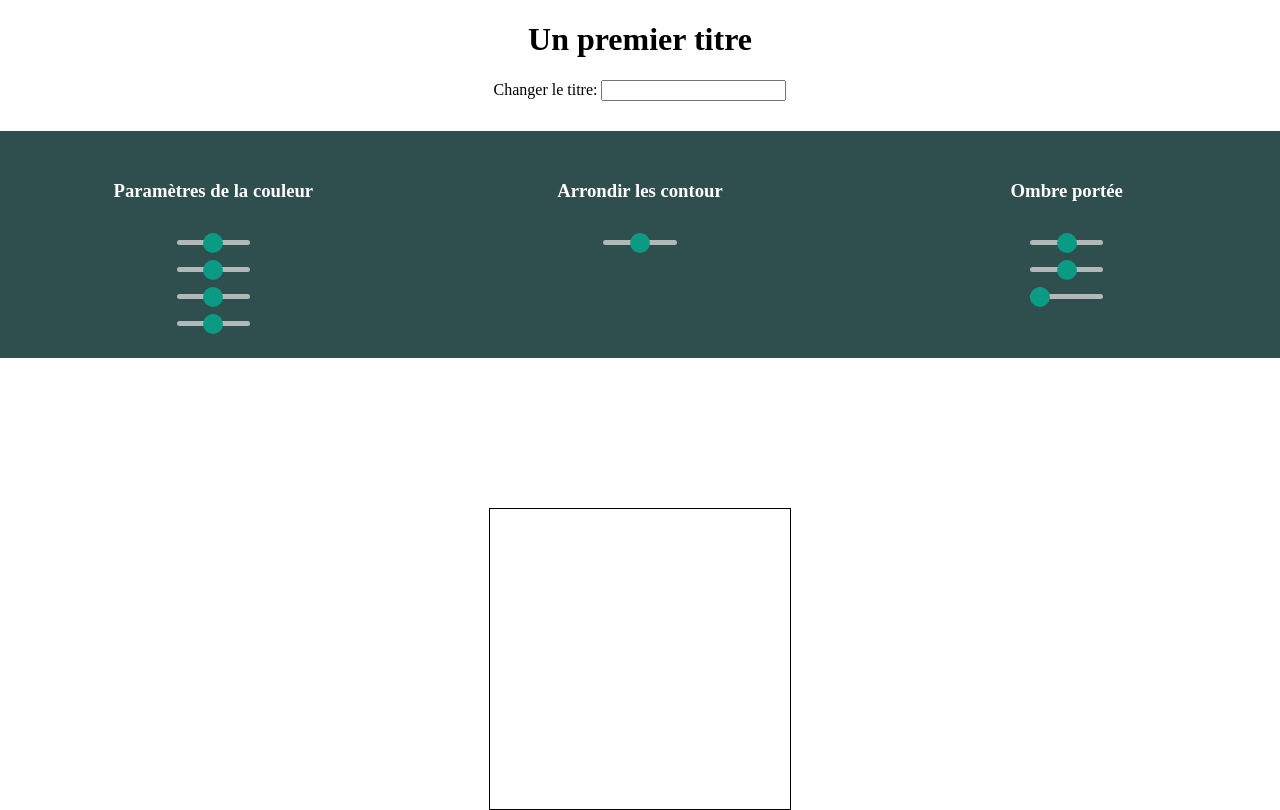
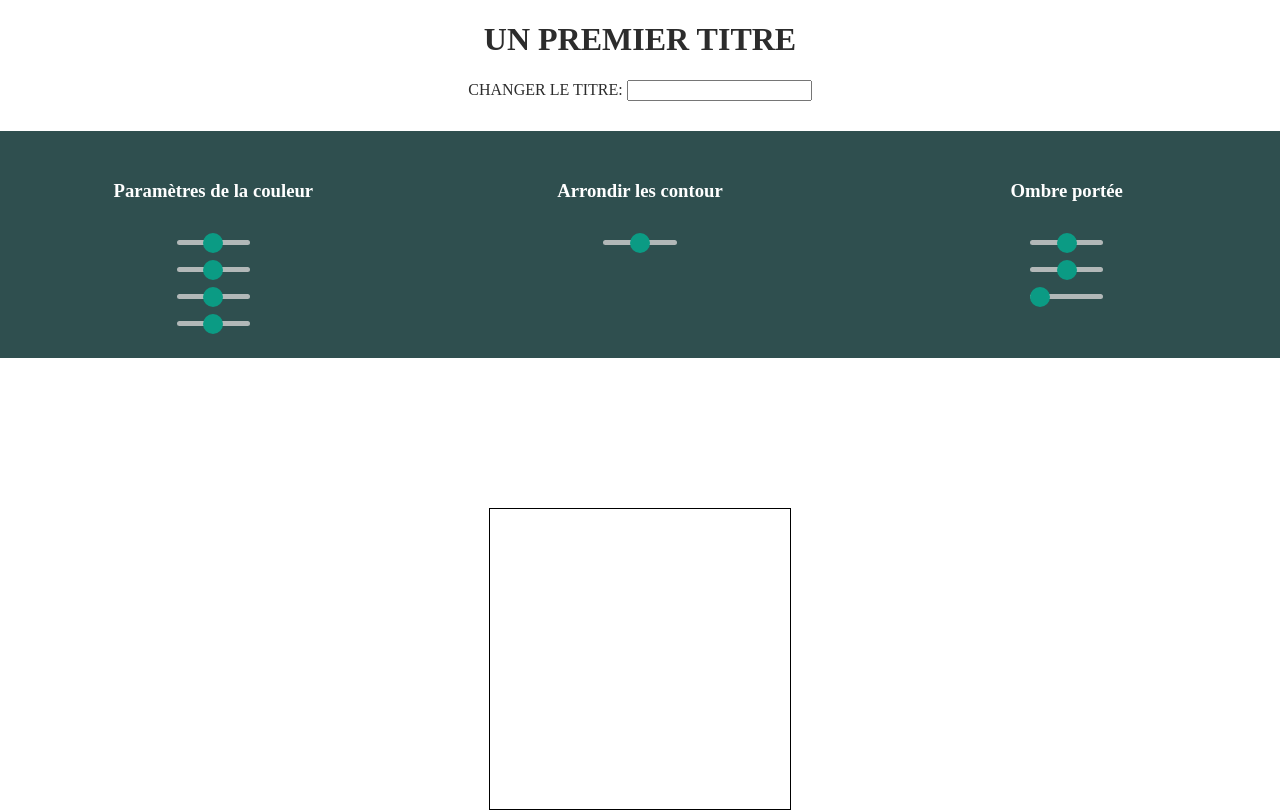
Before and after one commit to TSiquoir/exercice_js, a plain HTML site: page index.html in a window 1280 px wide. Drawn offline with Linux system fonts and the light colour scheme.

Commit message:
final change

```diff
--- a/style.css
+++ b/style.css
@@ -8,6 +8,8 @@ body {
   width: 100vh;
   text-align: center;
   margin-bottom: 30px;
+  text-transform: uppercase;
+  color: rgb(44, 44, 44);
 }
 
 .range_characteristics {
```
